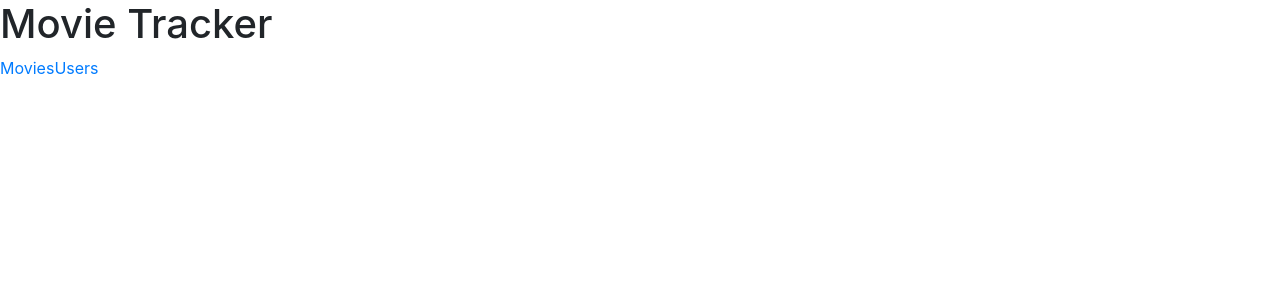
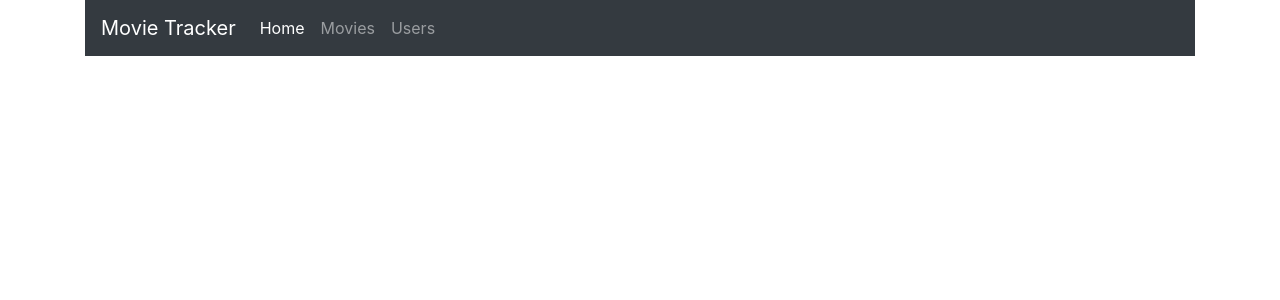
Before and after one commit to racei/angularMoviesFrontend, an Angular app: page /edit/1 in a window 1280 px wide. Shown: the top 300 px of the page. Built offline with nearby package versions, Linux system fonts and the light colour scheme; no server answers.

Commit message:
Navbar updates

```diff
--- a/src/app/app.component.html
+++ b/src/app/app.component.html
@@ -1,8 +1,21 @@
-<h1>
-  {{ title }}
-</h1>
-<nav>
-  <a routerLink="/movies-list">Movies</a>
-  <a routerLink="/users">Users</a>
-</nav>
-<router-outlet></router-outlet>
+<div class="container">
+  <nav class="navbar navbar-expand-lg navbar-dark bg-dark">
+    <a class="navbar-brand" href="/">
+      {{ title }}
+    </a>
+    <div class="collapse navbar-collapse" id="navbarNav">
+      <ul class="navbar-nav">
+        <li class="nav-item active">
+          <a class="nav-link" href="#">Home <span class="sr-only">(current)</span></a>
+        </li>
+        <li class="nav-item">
+          <a class="nav-link" routerLink="/movies-list">Movies</a>
+        </li>
+        <li class="nav-item">
+          <a class="nav-link" routerLink="/users">Users</a>
+        </li>
+      </ul>
+    </div>
+  </nav>
+  <router-outlet></router-outlet>
+</div>
```
